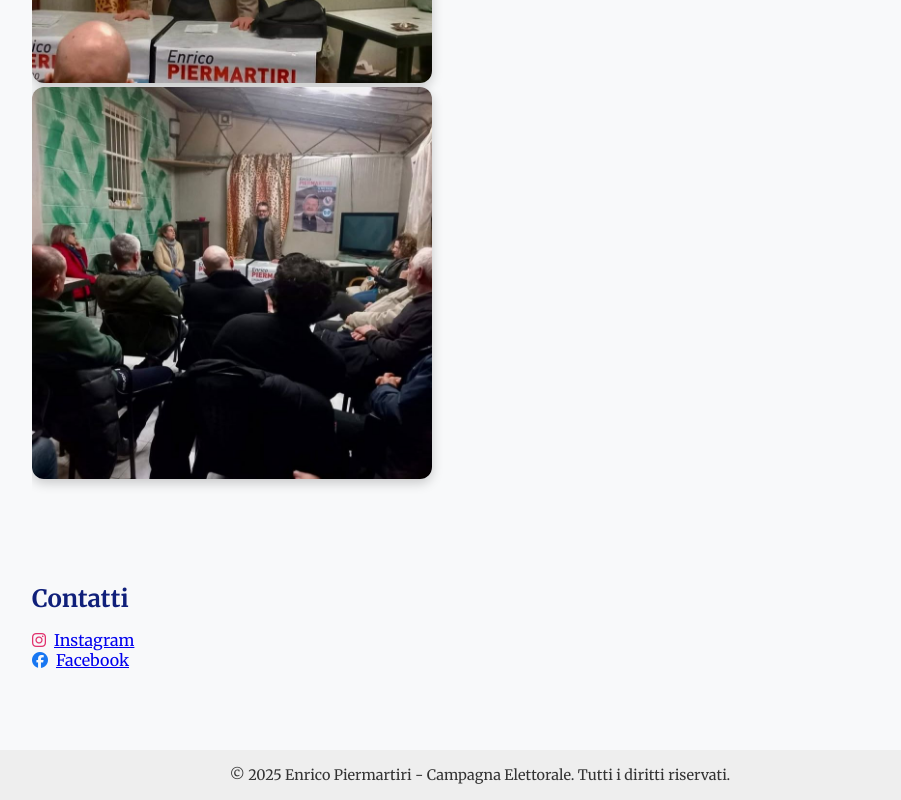
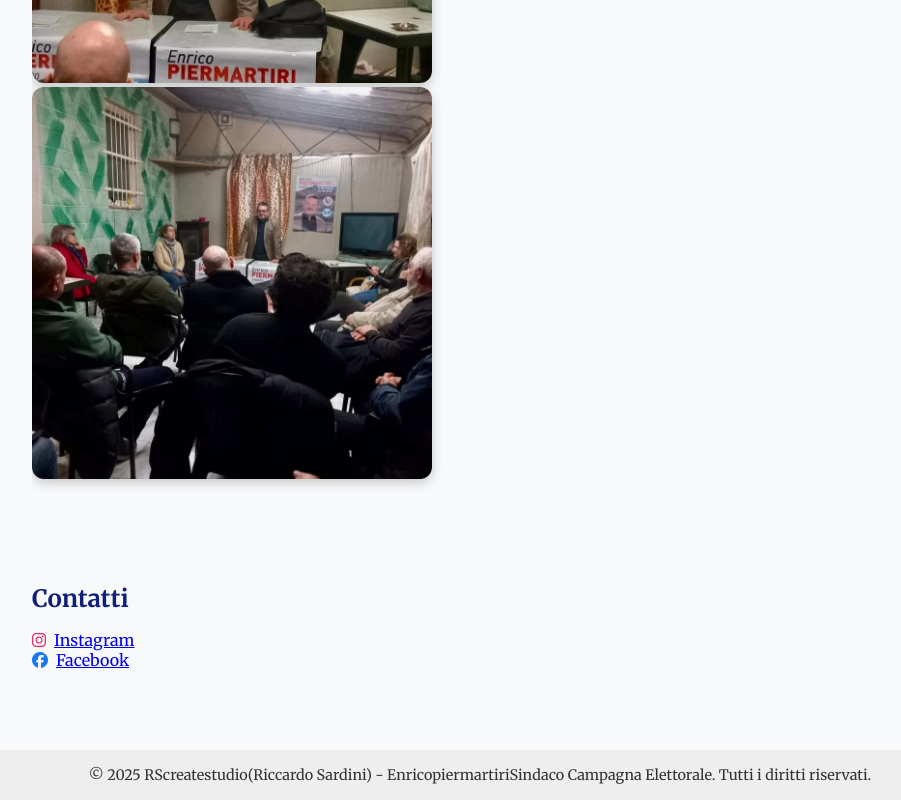
Before and after one commit to rscreatestudio/EnricoPiermartiriSindaco, a plain HTML site: page index.html in a window 1280 px wide. Shown: the part 6222-7022 px from the top of the page, without its empty margins (160-1061 px from the left). Drawn offline with Linux system fonts and the light colour scheme.

Commit message:
Update index.html

```diff
--- a/index.html
+++ b/index.html
@@ -304,7 +304,7 @@
   </section>
 
   <footer>
-    &copy; 2025 Enrico Piermartiri - Campagna Elettorale. Tutti i diritti riservati.
+    &copy; 2025 RScreatestudio(Riccardo Sardini) - EnricopiermartiriSindaco Campagna Elettorale. Tutti i diritti riservati.
   </footer>
 </body>
 </html>
```
